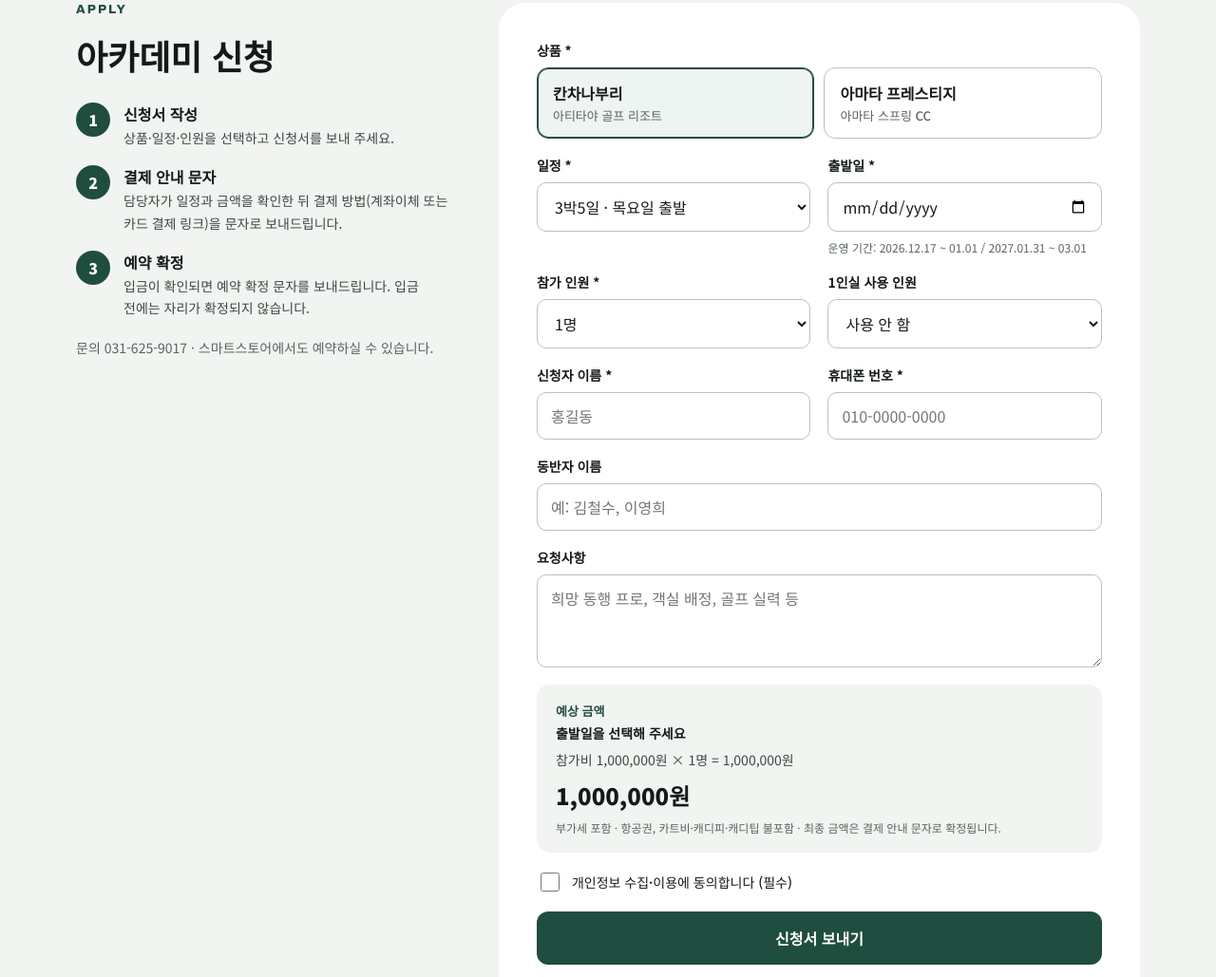
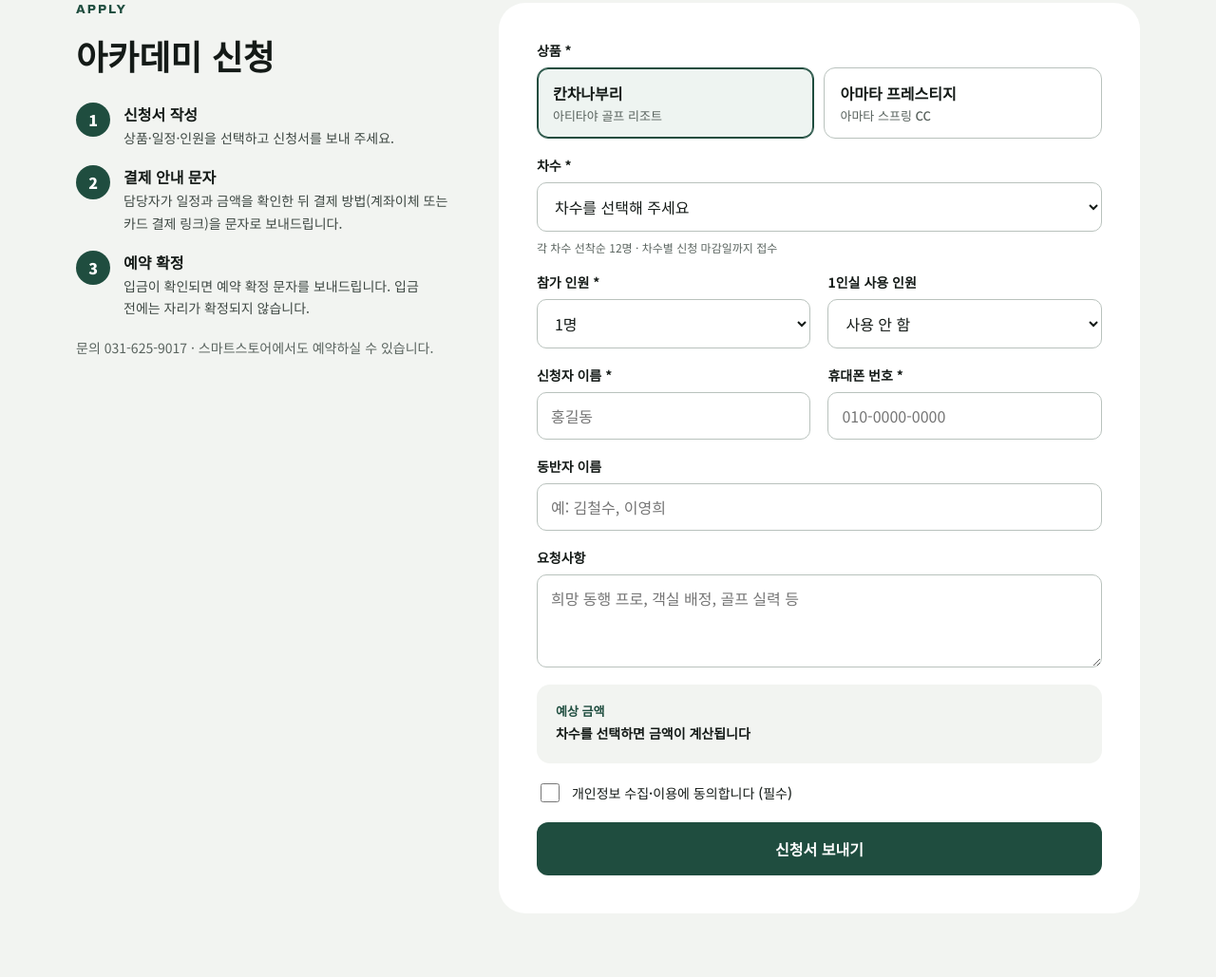
Before and after one commit to applegolf12-jpg/communicationapple, a plain HTML site: page academy.html in a window 1280 px wide. Shown: the part 1815-2844 px from the top of the page at 95% size. Drawn offline with Linux system fonts and the light colour scheme.

Commit message:
아카데미 신청서: 출발일 입력 대신 차수 선택 (칸차나부리 12개·아마타 16개 차수, 차수별 금액·프로·마감 반영)
Co-Authored-By: Claude Opus 5.5 <noreply@anthropic.com>
Claude-Session: https://claude.ai/code/session_012Q5AeukQjszHadVQES3mkh

```diff
--- a/academy.html
+++ b/academy.html
@@ -146,8 +146,7 @@ label{font-size:14px;font-weight:700}.fld{display:flex;flex-direction:column;gap
 <label><input type="radio" name="prod" value="k" checked><span>칸차나부리<small>아티타야 골프 리조트</small></span></label>
 <label><input type="radio" name="prod" value="a"><span>아마타 프레스티지<small>아마타 스프링 CC</small></span></label>
 </div></div>
-<div class="fld"><label for="ap-plan">일정 *</label><select id="ap-plan"></select></div>
-<div class="fld"><label for="ap-date">출발일 *</label><input id="ap-date" type="date"><small id="ap-date-hint" class="hint"></small></div>
+<div class="fld" style="grid-column: 1 / -1"><label for="ap-sess">차수 *</label><select id="ap-sess"></select><small id="ap-sess-hint" class="hint"></small></div>
 <div class="fld"><label for="ap-n">참가 인원 *</label><select id="ap-n"></select></div>
 <div class="fld"><label for="ap-single">1인실 사용 인원</label><select id="ap-single"></select></div>
 <div class="fld"><label for="ap-name">신청자 이름 *</label><input id="ap-name" type="text" autocomplete="name" placeholder="홍길동"></div>
@@ -222,47 +221,56 @@ label{font-size:14px;font-weight:700}.fld{display:flex;flex-direction:column;gap
 var URL_='https://script.google.com/macros/s/AKfycbzhxdmpaMAjDgBlKLcWKRUhzRguJeHrj44hPz4J7pTjutgs4Lx3ZFxxPX8HWqaTiKO3/exec';
 var DOW=['일','월','화','수','목','금','토'];
 var P={
- k:{name:'2027 동계 애플골프아카데미 IN 칸차나부리',ranges:[['2026-12-17','2027-01-01'],['2027-01-31','2027-03-01']],single:30000,
-    plans:[{id:'k3',label:'3박5일 · 목요일 출발',dow:4,nights:3,days:5,price:1000000},{id:'k4',label:'4박6일 · 일요일 출발',dow:0,nights:4,days:6,price:1150000}]},
- a:{name:'2027 동계 프레스티지 애플골프아카데미 IN 아마타',ranges:[['2027-01-05','2027-03-02']],single:null,priceMin:2200000,priceMax:2550000,
-    plans:[{id:'a2',label:'3박5일 · 화요일 출발',dow:2,nights:3,days:5},{id:'a5',label:'3박5일 · 금요일 출발',dow:5,nights:3,days:5}]}
+ k:{name:'2027 동계 애플골프아카데미 IN 칸차나부리',single:30000,note:'각 차수 선착순 12명 · 차수별 신청 마감일까지 접수',
+  s:[[1,'2026-12-17','2026-12-21',3,1000000,'한지훈','2026-12-11'],[2,'2026-12-20','2026-12-25',4,1150000,'한지훈','2026-12-11'],[3,'2026-12-24','2026-12-28',3,1000000,'한지훈','2026-12-18'],[4,'2026-12-27','2027-01-01',4,1150000,'한지훈','2026-12-18'],
+     [5,'2027-01-31','2027-02-05',4,1150000,'박서연','2026-12-24'],[6,'2027-02-04','2027-02-08',3,1000000,'박서연','2026-12-24'],[7,'2027-02-07','2027-02-12',4,1150000,'박서연','2026-12-31'],[8,'2027-02-11','2027-02-15',3,1000000,'박서연','2026-12-24'],
+     [9,'2027-02-14','2027-02-19',4,1150000,'장원주','2026-12-31'],[10,'2027-02-18','2027-02-22',3,1000000,'장원주','2026-12-24'],[11,'2027-02-21','2027-02-26',4,1150000,'장원주','2026-12-24'],[12,'2027-02-25','2027-03-01',3,1000000,'장원주','2026-12-24']]},
+ a:{name:'2027 동계 프레스티지 애플골프아카데미 IN 아마타',single:null,note:'차수별 최대 16명 · 1인실은 추가 요금 별도 안내',
+  s:[[1,'2027-01-05','2027-01-09',3,2200000,'한지훈·박교희'],[2,'2027-01-08','2027-01-12',3,2550000,'한지훈·박교희'],[3,'2027-01-12','2027-01-16',3,2200000,'한지훈·박교희'],[4,'2027-01-15','2027-01-19',3,2550000,'한지훈·박교희'],
+     [5,'2027-01-19','2027-01-23',3,2200000,'박서연·허다빈'],[6,'2027-01-22','2027-01-26',3,2550000,'박서연·허다빈'],[7,'2027-01-26','2027-01-30',3,2200000,'박서연·허다빈'],
+     [8,'2027-01-29','2027-02-02',3,2550000,'장원주·김주미'],[9,'2027-02-02','2027-02-06',3,2200000,'장원주·김주미'],[10,'2027-02-05','2027-02-09',3,2550000,'장원주·김주미','설 연휴'],[11,'2027-02-09','2027-02-13',3,2550000,'장원주·김주미','설 연휴'],
+     [12,'2027-02-12','2027-02-16',3,2550000,'김송연·김주미'],[13,'2027-02-16','2027-02-20',3,2200000,'김송연·김주미'],[14,'2027-02-19','2027-02-23',3,2550000,'김송연·배경은'],[15,'2027-02-23','2027-02-27',3,2200000,'김송연·배경은'],[16,'2027-02-26','2027-03-02',3,2550000,'김송연·배경은']]}
 };
 var f=document.getElementById('apf'),$=function(id){return document.getElementById(id)};
-var plan=$('ap-plan'),date=$('ap-date'),n=$('ap-n'),single=$('ap-single'),sum=$('ap-sum'),err=$('ap-err'),hint=$('ap-date-hint');
+var sess=$('ap-sess'),n=$('ap-n'),single=$('ap-single'),sum=$('ap-sum'),err=$('ap-err'),hint=$('ap-sess-hint');
 function won(x){return x.toLocaleString('ko-KR')+'원'}
+function man(x){return (x/10000)+'만원'}
 function D(s){var p=s.split('-');return new Date(+p[0],+p[1]-1,+p[2])}
+function md(d){return (d.getMonth()+1)+'.'+String(d.getDate()).padStart(2,'0')+'('+DOW[d.getDay()]+')'}
 function fmt(d){return d.getFullYear()+'.'+String(d.getMonth()+1).padStart(2,'0')+'.'+String(d.getDate()).padStart(2,'0')+'('+DOW[d.getDay()]+')'}
 function prod(){return f.querySelector('input[name=prod]:checked').value}
-function cur(){var p=P[prod()];return {p:p,pl:p.plans.filter(function(x){return x.id===plan.value})[0]||p.plans[0]}}
-function fillPlans(){var p=P[prod()];plan.innerHTML=p.plans.map(function(x){return '<option value="'+x.id+'">'+x.label+'</option>'}).join('');
- date.min=p.ranges[0][0];date.max=p.ranges[p.ranges.length-1][1];date.value='';
- hint.textContent='운영 기간: '+p.ranges.map(function(r){return r[0].replace(/-/g,'.')+' ~ '+r[1].slice(5).replace('-','.')}).join(' / ');update()}
+function today(){var t=new Date();return new Date(t.getFullYear(),t.getMonth(),t.getDate())}
+function closed(x,p){var dl=p==='k'?D(x[6]):D(x[1]);return today()>(p==='k'?dl:new Date(dl.getTime()-86400000))}
+function S(){var p=prod(),x=P[p].s.filter(function(r){return String(r[0])===sess.value})[0];if(!x)return null;
+ return {p:P[p],no:x[0],s:D(x[1]),e:D(x[2]),nights:x[3],days:x[3]+2,price:x[4],pro:x[5],extra:p==='a'?x[6]:'',deadline:p==='k'?D(x[6]):null}}
+function fillSess(){var p=prod(),ok=0;sess.innerHTML='<option value="">차수를 선택해 주세요</option>'+P[p].s.map(function(x){var c=closed(x,p);if(!c)ok++;
+ var lab=x[0]+'차 · '+md(D(x[1]))+' ~ '+md(D(x[2]))+' · '+x[3]+'박'+(x[3]+2)+'일 · '+man(x[4])+' · '+x[5]+' 프로'+(p==='a'&&x[6]?' · '+x[6]:'')+(c?' (마감)':'');
+ return '<option value="'+x[0]+'"'+(c?' disabled':'')+'>'+lab+'</option>'}).join('');
+ hint.textContent=P[p].note+(ok?'':' · 현재 신청 가능한 차수가 없습니다');update()}
 function fillN(){var v=+n.value||1;n.innerHTML='';for(var i=1;i<=8;i++)n.innerHTML+='<option value="'+i+'">'+i+'명</option>';n.value=Math.min(v,8);fillS()}
 function fillS(){var v=+single.value||0,max=+n.value;single.innerHTML='';for(var i=0;i<=max;i++)single.innerHTML+='<option value="'+i+'">'+(i?i+'명':'사용 안 함')+'</option>';single.value=Math.min(v,max);update()}
-function check(){var c=cur();if(!date.value)return '출발일을 선택해 주세요.';var s=D(date.value),e=new Date(s);e.setDate(s.getDate()+c.pl.days-1);
- if(s.getDay()!==c.pl.dow)return '선택하신 일정은 '+DOW[c.pl.dow]+'요일 출발입니다. 출발일을 다시 선택해 주세요.';
- var ok=c.p.ranges.some(function(r){return s>=D(r[0])&&e<=D(r[1])});if(!ok)return '운영 기간 안의 날짜를 선택해 주세요.';return ''}
-function calc(){var c=cur(),cnt=+n.value,sg=+single.value,s=date.value?D(date.value):null,e=null,lines=[],total='';
- if(s){e=new Date(s);e.setDate(s.getDate()+c.pl.days-1)}
- if(c.pl.price){var base=c.pl.price*cnt,add=c.p.single*c.pl.nights*sg;lines.push('참가비 '+won(c.pl.price)+' × '+cnt+'명 = '+won(base));if(sg)lines.push('1인실 추가 '+sg+'명 × '+c.pl.nights+'박 × '+won(c.p.single)+' = '+won(add));total=won(base+add)}
- else{lines.push('참가비 1인 '+won(c.p.priceMin)+' ~ '+won(c.p.priceMax)+' (차수별) × '+cnt+'명');if(sg)lines.push('1인실 추가 '+sg+'명 · 추가 요금은 결제 안내 시 확정');total=won(c.p.priceMin*cnt)+' ~ '+won(c.p.priceMax*cnt)}
- return {c:c,cnt:cnt,sg:sg,s:s,e:e,lines:lines,total:total}}
-function update(){var r=calc();var when=r.s&&!check()?fmt(r.s)+' ~ '+fmt(r.e)+' · '+r.c.pl.nights+'박'+r.c.pl.days+'일':'출발일을 선택해 주세요';
- sum.innerHTML='<div class="sum-h">예상 금액</div><div class="sum-w">'+when+'</div>'+r.lines.map(function(l){return '<div>'+l+'</div>'}).join('')+'<div class="sum-t">'+r.total+'</div><div class="sum-n">부가세 포함 · 항공권, 카트비·캐디피·캐디팁 불포함 · 최종 금액은 결제 안내 문자로 확정됩니다.</div>'}
-f.addEventListener('change',function(e){if(e.target.name==='prod')fillPlans();else if(e.target===n)fillS();else update();if(e.target===date||e.target===plan){var m=check();err.hidden=!m||!date.value;err.textContent=m}});
-document.querySelectorAll('[data-apply]').forEach(function(a){a.addEventListener('click',function(){f.querySelector('input[value='+a.dataset.apply+']').checked=true;fillPlans()})});
+function check(){return sess.value?'':'차수를 선택해 주세요.'}
+function calc(){var x=S(),cnt=+n.value,sg=+single.value,lines=[],total='';if(!x)return {x:null,cnt:cnt,sg:sg,lines:lines,total:''};
+ var base=x.price*cnt;lines.push('참가비 '+won(x.price)+' × '+cnt+'명 = '+won(base));
+ if(x.p.single){var add=x.p.single*x.nights*sg;if(sg)lines.push('1인실 추가 '+sg+'명 × '+x.nights+'박 × '+won(x.p.single)+' = '+won(add));total=won(base+add)}
+ else{if(sg)lines.push('1인실 추가 '+sg+'명 · 추가 요금은 결제 안내 시 확정');total=won(base)+(sg?' + 1인실 추가 요금':'')}
+ return {x:x,cnt:cnt,sg:sg,lines:lines,total:total}}
+function update(){var r=calc();if(!r.x){sum.innerHTML='<div class="sum-h">예상 금액</div><div class="sum-w">차수를 선택하면 금액이 계산됩니다</div>';return}
+ var x=r.x;sum.innerHTML='<div class="sum-h">예상 금액</div><div class="sum-w">'+x.no+'차 · '+fmt(x.s)+' ~ '+fmt(x.e)+' · '+x.nights+'박'+x.days+'일 · '+x.pro+' 프로</div>'+r.lines.map(function(l){return '<div>'+l+'</div>'}).join('')+'<div class="sum-t">'+r.total+'</div><div class="sum-n">부가세 포함 · 항공권, 카트비·캐디피·캐디팁 불포함'+(x.deadline?' · 신청 마감 '+fmt(x.deadline):'')+' · 최종 금액은 결제 안내 문자로 확정됩니다.</div>'}
+f.addEventListener('change',function(e){if(e.target.name==='prod')fillSess();else if(e.target===n)fillS();else update();if(e.target===sess&&sess.value)err.hidden=true});
+document.querySelectorAll('[data-apply]').forEach(function(a){a.addEventListener('click',function(){f.querySelector('input[value='+a.dataset.apply+']').checked=true;fillSess()})});
 f.addEventListener('submit',function(e){e.preventDefault();var m=check();
  var miss=[];[['ap-name','신청자 이름'],['ap-phone','휴대폰 번호']].forEach(function(x){var el=$(x[0]),bad=!el.value.trim();el.setAttribute('aria-invalid',bad);if(bad)miss.push(x[1])});
  if(miss.length)m=miss.join(', ')+' 항목을 입력해 주세요.';
  if(!m&&!$('ap-agree').checked)m='개인정보 수집·이용에 동의해 주세요.';
  if(m){err.textContent=m;err.hidden=false;return}
  err.hidden=true;var r=calc(),btn=f.querySelector('button[type=submit]');btn.disabled=true;btn.textContent='보내는 중…';
- var detail=['[아카데미 신청]','상품: '+r.c.p.name,'일정: '+fmt(r.s)+' ~ '+fmt(r.e)+' ('+r.c.pl.nights+'박'+r.c.pl.days+'일)','인원: '+r.cnt+'명 / 1인실 '+r.sg+'명','동반자: '+($('ap-mates').value.trim()||'-'),'예상 금액: '+r.total,r.lines.join(' / '),'요청사항: '+($('ap-msg').value.trim()||'-')].join('\n');
- var d=new URLSearchParams({name:$('ap-name').value.trim(),phone:$('ap-phone').value.trim(),email:'',company:'',type:'아카데미 신청 - '+(prod()==='k'?'칸차나부리':'아마타'),size:r.cnt+'명 (1인실 '+r.sg+'명)',date:fmt(r.s)+' 출발 · '+r.c.pl.nights+'박'+r.c.pl.days+'일',msg:detail,website:$('ap-web').value});
+ var x=r.x,detail=['[아카데미 신청]','상품: '+x.p.name,'차수: '+x.no+'차 · '+fmt(x.s)+' ~ '+fmt(x.e)+' ('+x.nights+'박'+x.days+'일) · '+x.pro+' 프로','인원: '+r.cnt+'명 / 1인실 '+r.sg+'명','동반자: '+($('ap-mates').value.trim()||'-'),'예상 금액: '+r.total,r.lines.join(' / '),'요청사항: '+($('ap-msg').value.trim()||'-')].join('\n');
+ var d=new URLSearchParams({name:$('ap-name').value.trim(),phone:$('ap-phone').value.trim(),email:'',company:'',type:'아카데미 신청 - '+(prod()==='k'?'칸차나부리':'아마타'),size:r.cnt+'명 (1인실 '+r.sg+'명)',date:x.no+'차 '+fmt(x.s)+' 출발 · '+x.nights+'박'+x.days+'일',msg:detail,website:$('ap-web').value});
  fetch(URL_,{method:'POST',mode:'no-cors',body:d}).then(function(){f.hidden=true;$('ap-done').hidden=false;$('ap-done').focus()})
  .catch(function(){err.textContent='전송에 실패했습니다. 잠시 후 다시 시도하시거나 031-625-9017로 전화 주세요.';err.hidden=false;btn.disabled=false;btn.textContent='신청서 보내기'})});
-$('ap-again').addEventListener('click',function(){f.reset();f.hidden=false;$('ap-done').hidden=true;var b=f.querySelector('button[type=submit]');b.disabled=false;b.textContent='신청서 보내기';fillPlans();fillN()});
-fillPlans();fillN();
+$('ap-again').addEventListener('click',function(){f.reset();f.hidden=false;$('ap-done').hidden=true;var b=f.querySelector('button[type=submit]');b.disabled=false;b.textContent='신청서 보내기';fillSess();fillN()});
+fillSess();fillN();
 })();</script>
 <script>(function(){var G={"k": {"t": "2027 애플 동계 아카데미 IN 칸차나부리", "i": ["img/5e17e5693586.jpg", "img/f5900bd5f280.jpg", "img/36543fcf7411.jpg", "img/2b58b18a2534.jpg", "img/353872baaba5.jpg"]}, "a": {"t": "2027 애플 동계 프레스티지 골프 아카데미 IN 아마타", "i": ["img/94ce0a6a0fa2.jpg", "img/c4b40ee77166.jpg", "img/cc10d732bec0.jpg", "img/91d28e653057.jpg", "img/de4bc0584104.jpg", "img/0522c0ee42e0.jpg", "img/7a8422fc716f.jpg", "img/180222081a62.jpg", "img/a9a962d8c9a2.jpg", "img/15b43a8274fc.jpg", "img/ba5511ea83cf.jpg"]}},lb=document.getElementById('lb'),im=document.getElementById('lbi'),tt=document.getElementById('lbt'),g=null,i=0,opener=null;
 function show(){var n=G[g].i.length;im.src=G[g].i[i];im.alt=G[g].t+' 상세 안내 '+(i+1);tt.textContent=G[g].t+' · '+(i+1)+' / '+n;}
```
